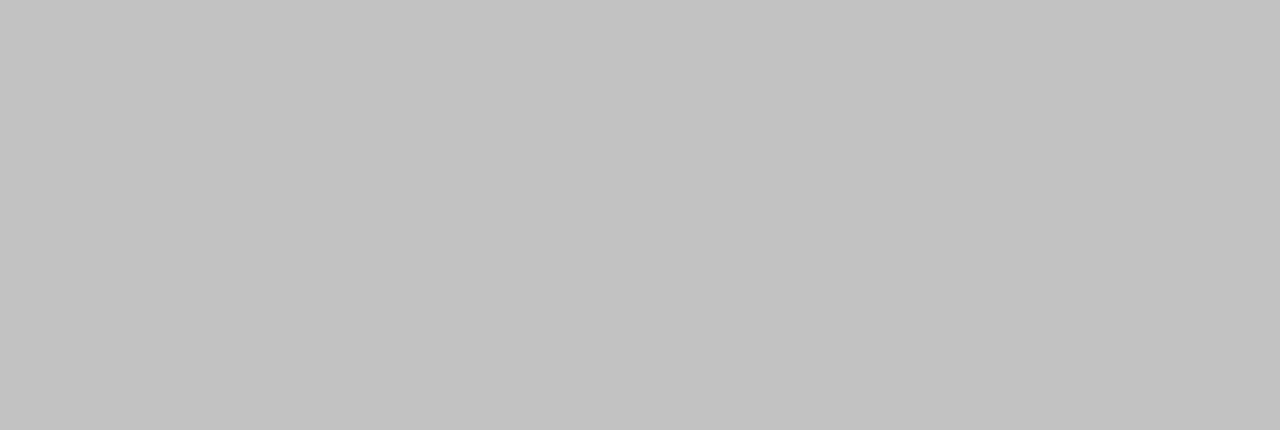
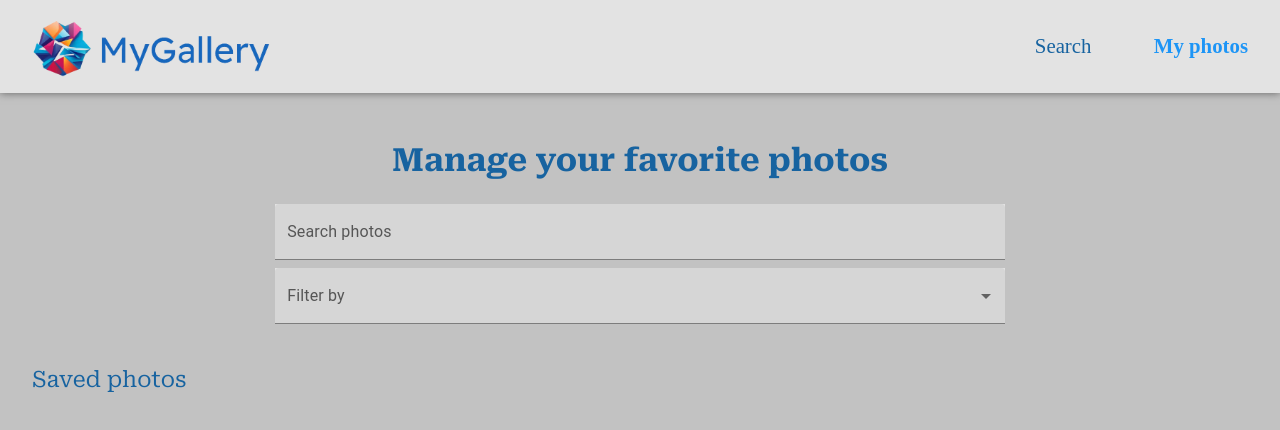
Before and after one commit to Adrian290404/mygallery, a React (Vite) app: page /my-photos in a window 1280 px wide. Before the commit this address had no page. Shown: the top 430 px of the page. Built offline with nearby package versions, Linux system fonts and the light colour scheme.

Commit message:
Header with router

```diff
--- a/src/App.jsx
+++ b/src/App.jsx
@@ -1,6 +1,7 @@
 import React from 'react';
 import { BrowserRouter, Routes, Route, Navigate } from 'react-router-dom';
 import { SearchPage } from './pages/searchPage';
+import { MyPhotosPage } from './pages/myPhotosPage';
 
 function App() {
 
@@ -9,7 +10,7 @@ function App() {
       <Routes>
         <Route path="/" element={<Navigate to="/search" />}></Route>
         <Route path="/search" element={<SearchPage />}></Route>
-        {/* <Route path="/my-photos" element={<MyPhotosPage />}></Route> */}
+        <Route path="/my-photos" element={<MyPhotosPage />}></Route>
       </Routes>
     </BrowserRouter>
   )
--- a/src/components/headerComponent.jsx
+++ b/src/components/headerComponent.jsx
@@ -5,12 +5,17 @@ import InputLabel from "@mui/material/InputLabel";
 import Select from "@mui/material/Select";
 import MenuItem from "@mui/material/MenuItem";
 import FormControl from "@mui/material/FormControl";
+import { useNavigate, useLocation } from "react-router-dom";
+
 
 export const HeaderComponent = () => {
     const [filter, setFilter] = useState('');
     const [showMenu, setShowMenu] = useState(false);
-    const [showDropdown, setShowDropdown] = useState(false);
+    const [showDropdown, setShowDropdown] = useState(true);
     const [isLargeScreen, setIsLargeScreen] = useState(window.innerWidth > 1000);
+    const navigate = useNavigate();
+    const location = useLocation();
+    const isSearchPage = location.pathname === "/search";
     const search = ["Find the perfect photo for your project", "Free stock photos"];
     const myPhotos = ["Manage your favorite photos", "Saved photos"];
 
@@ -26,6 +31,10 @@ export const HeaderComponent = () => {
     const hideMenuHandler = () => {
         setShowMenu(false);
         setShowDropdown(true);
+    };
+
+    const handleNavigation = (path) => {
+        navigate(path);
     };
 
     useEffect(() => {
@@ -50,12 +59,12 @@ export const HeaderComponent = () => {
                     </>
                 )}
                 <ul className={`header__nav__menu ${isLargeScreen || showMenu ? "visible" : "hidden"}`}>
-                    <li className="header__nav__menu__item thisPage">Search</li>
-                    <li className="header__nav__menu__item">My photos</li>
+                <li className={`header__nav__menu__item ${isSearchPage ? "thisPage" : ""}`} onClick={() => handleNavigation("/search")}>Search</li>
+                <li className={`header__nav__menu__item ${!isSearchPage ? "thisPage" : ""}`} onClick={() => handleNavigation("/my-photos")}>My photos</li>
                 </ul>
             </nav>
             <div className="header__search-container">
-                <h2 className="header__search-container__title">{search[0]}</h2>
+                <h2 className="header__search-container__title">{isSearchPage ? search[0] : myPhotos[0]}</h2>
                 <TextField className="header__search-container__textfield" id="filled-basic" label="Search photos" variant="filled" />
                 <FormControl className="header__search-container__select" variant="filled" sx={{ m: 1, minWidth: 120 }}>
                     <InputLabel id="demo-simple-select-filled-label">Filter by</InputLabel>
@@ -72,7 +81,7 @@ export const HeaderComponent = () => {
                         <MenuItem value="likes">Likes</MenuItem>
                     </Select>
                 </FormControl>
-                <h3 className="header__search-container__subtitle">{search[1]}</h3>
+                <h3 className="header__search-container__subtitle">{isSearchPage ? search[1] : myPhotos[1]}</h3>
             </div>
         </header>
     </>
--- /dev/null
+++ b/src/pages/myPhotosPage.jsx
@@ -0,0 +1,10 @@
+import { HeaderComponent } from "../components/headerComponent"
+
+
+export const MyPhotosPage = () => {
+    return (
+    <>
+        <HeaderComponent />
+    </>
+    )
+}
--- a/src/sass/_header.scss
+++ b/src/sass/_header.scss
@@ -27,6 +27,9 @@
             font-weight: 500;
             list-style: none;
             margin-left: 3.2em;
+            &__item{
+                cursor: pointer;
+            }
         }
     }
     &__search-container{
@@ -70,9 +73,6 @@
             &__menu{
                 display: flex;
                 gap: 3em;
-                &__item{
-                    cursor: pointer;
-                }
             }
         }
         &__search-container{
```
